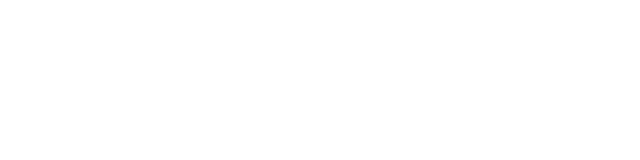
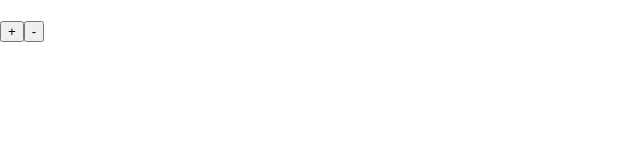
Before and after one commit to agataokolska/exercises-with-redux-part2, a React (Create React App) app: page / in a window 1280 px wide. Shown: the top 160 px of the page, without its empty margins (0-640 px from the left). Built offline with nearby package versions, Linux system fonts and the light colour scheme.

Commit message:
add Counter component, install react-redux

```diff
--- a/package.json
+++ b/package.json
@@ -5,6 +5,7 @@
   "dependencies": {
     "react": "^16.4.2",
     "react-dom": "^16.4.2",
+    "react-redux": "^5.0.7",
     "react-scripts": "1.1.4",
     "redux": "^4.0.0"
   },
--- a/src/App.js
+++ b/src/App.js
@@ -1,11 +1,11 @@
 import React from 'react'
-
+import Counter from './views/Counter'
 
 class App extends React.Component {
   render() {
     return (
       <div>
-
+        <Counter />
       </div>
     )
   }
--- a/src/store.js
+++ b/src/store.js
@@ -1,9 +1,9 @@
 import { createStore, combineReducers } from 'redux'
-import counterReducer, { incAction, decAction, addAction as addActionCounter, substractAction } from './state/counter'
-import add, {addAction} from './state/add'
+import counter, { incAction, decAction } from './state/counter'
+import add from './state/add'
 
 const reducer = combineReducers({
-    counter: counterReducer,
+    counter,
     add
 })
 
@@ -13,9 +13,6 @@
 )
 
 
-store.dispatch(addAction(3))
-store.dispatch(addActionCounter(10))
-
 
 window.counterInc = () => store.dispatch(incAction())
 window.counterDec = () => store.dispatch(decAction())
--- /dev/null
+++ b/src/views/Counter.js
@@ -0,0 +1,19 @@
+import React from 'react'
+
+const Counter = (props) => (
+    <div>
+        <h1>{props.number}</h1>
+            <button
+                onClick={props.incHandler}
+            >
+            +
+            </button>
+            <button
+                onClick={props.decHandler}
+            >
+            -
+            </button>
+    </div>
+)
+
+export default Counter
```
Also changed, not shown: 1 other file (tests, documents, lock files or other folders).
